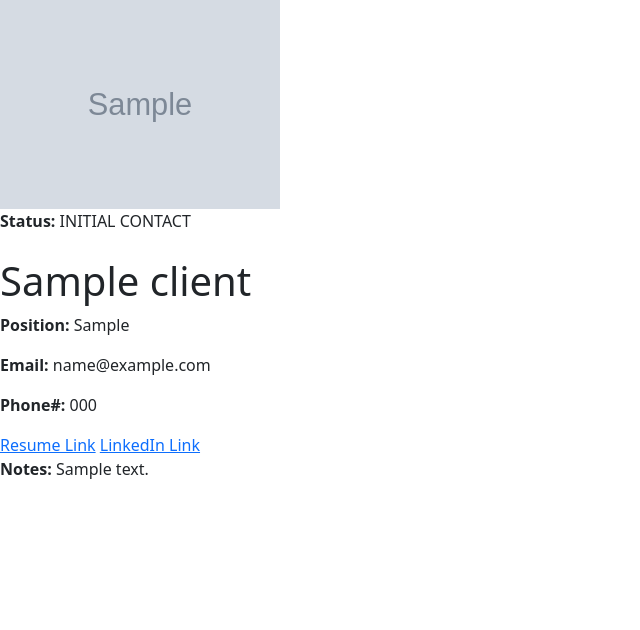
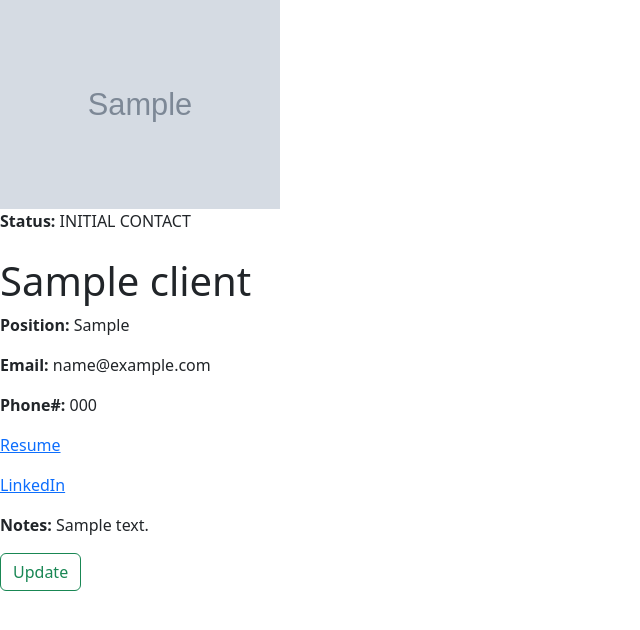
Before and after one commit to Oksanka25/EasyRecruitingCapstone, a Django app: page /clients/1/ in a window 1280 px wide. Shown: the part 57-687 px from the top of the page, without its empty margins (0-640 px from the left). Run offline with Django 4.2, Linux system fonts and the light colour scheme; tables that the repository leaves empty hold one stand-in row (values such as "Sample post"); grey boxes marked "Sample" are stand-in pictures.

Commit message:
Added update client

```diff
--- a/main_app/templates/client_detail.html
+++ b/main_app/templates/client_detail.html
@@ -10,10 +10,19 @@
         <p class="detail__p"> <strong>Position:</strong>  {{client.position}}</p>
         <p class="detail__p"> <strong>Email:</strong> {{client.email}}</p>
         <p class="detail__p"> <strong>Phone#:</strong> {{client.phone}}</p>
-        <a href="{{client.resume}}"> Resume Link</a>
-        <a href="{{client.linkedin}}"> LinkedIn Link</a>
+        <p> <a href="{{client.resume}}"> Resume</a> </p>
+        <p> <a href="{{client.linkedin}}"> LinkedIn</a> </p>
         <p class="detail__p"> <strong>Notes:</strong> {{client.notes}}</p>
 
+    </div>
+
+    <div class="">
+        <a href="{% url 'client_update' client.pk %}" >
+            <button class="btn btn-outline-success mr-3"> Update</button>
+        </a>
+        {% comment %} <a href="{% url 'client_delete' client.pk %}" >
+                <button class="btn btn-outline-danger"> Delete</button>
+        </a> {% endcomment %}
     </div>
 </div>
 
--- a/main_app/urls.py
+++ b/main_app/urls.py
@@ -7,4 +7,6 @@ urlpatterns = [
     path('clients/', views.ClientList.as_view(), name="client_list"),
     path('clients/new/', views.ClientCreate.as_view(), name="client_create"),
     path('clients/<int:pk>/', views.ClientDetail.as_view(), name="client_detail"),
+    path('clients/<int:pk>/update',
+         views.ClientUpdate.as_view(), name="client_update"),
 ]
--- a/main_app/views.py
+++ b/main_app/views.py
@@ -1,8 +1,9 @@
 from django.shortcuts import render
 from django.views import View
 from django.views.generic.base import TemplateView
-from django.views.generic.edit import CreateView
+from django.views.generic.edit import CreateView, UpdateView
 from django.views.generic import DetailView
+from django.urls import reverse
 # import models
 from .models import Client
 
@@ -42,3 +43,13 @@ class ClientCreate(CreateView):
 class ClientDetail(DetailView):
     model = Client
     template_name = "client_detail.html"
+
+
+class ClientUpdate(UpdateView):
+    model = Client
+    fields = ['status', 'name', 'position', 'image', 'email',
+              'phone', 'resume', 'linkedin', 'notes']
+    template_name = "client_update.html"
+
+    def get_success_url(self):
+        return reverse('client_detail', kwargs={'pk': self.object.pk})
```
Also changed, not shown: main_app/templates/client_update.html (added, +8 -0 lines).
